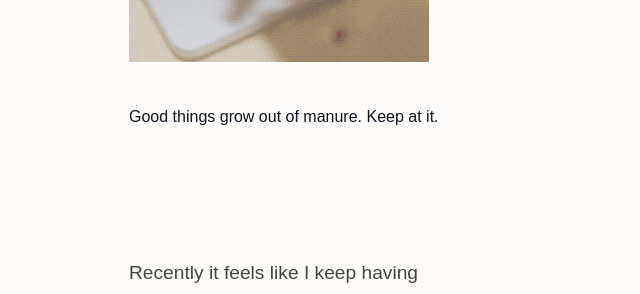
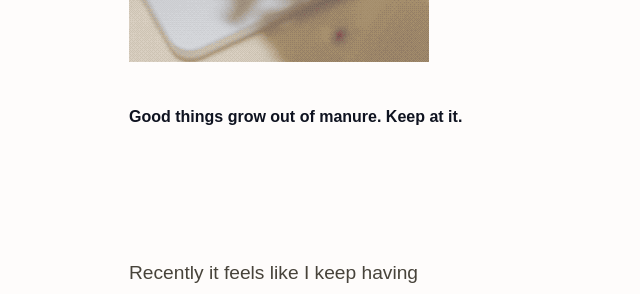
Before and after one commit to zachmccabe/zachmccabe.github.io, a Jekyll site: the page built from bullshit.md, in a window 1280 px wide. Shown: the part 602-896 px from the top of the page, without its empty margins (319-959 px from the left). Built offline with Jekyll 4.4.1, drawn with Linux system fonts in a browser that asks for light colours.

Commit message:
Update kaoliang3_article.css

```diff
--- a/assets/css/kaoliang3_article.css
+++ b/assets/css/kaoliang3_article.css
@@ -4,7 +4,8 @@
 
 body {
   background-color: #fefcfb;
-  /* background-color: #fefcf5; prev color */
+  /* btw that's rgb(254, 252, 251) */
+  /* btw #fefcf5; was prev background-color */
   color: #47433a;
   font: normal normal 1.3em/1.5 sans-serif;
 }
@@ -63,14 +64,14 @@
 }
 
 .kaoCTA {
-  background-image: linear-gradient(to bottom right, rgb(254, 252, 245), rgba(255, 195, 0, 0.3));  /* that's #FFC300 btw */
+  background-image: linear-gradient(to bottom right, rgb(254, 252, 251), rgba(255, 195, 0, 0.3));  /* that's #FFC300 btw */
   margin-top: 5em;
   padding: 1em 0.5em;
   text-align: center;
 }
 
 .kaoNAV {
-background-image: linear-gradient(to bottom right, rgb(254, 252, 245), rgba(255, 195, 0, 0.3));  /* that's #FFC300 btw */
+background-image: linear-gradient(to bottom right, rgb(254, 252, 251), rgba(255, 195, 0, 0.3));  /* that's #FFC300 btw */
 margin: 5em auto 5em;
 padding: 1em 0.5em;
 }
@@ -105,6 +106,7 @@
 figcaption {
   color: #0f1320;
   font-size: smaller;
+  font-weight: 700;
   margin: 0;
   padding: 1em 0 1em;
   text-align: left;
```
